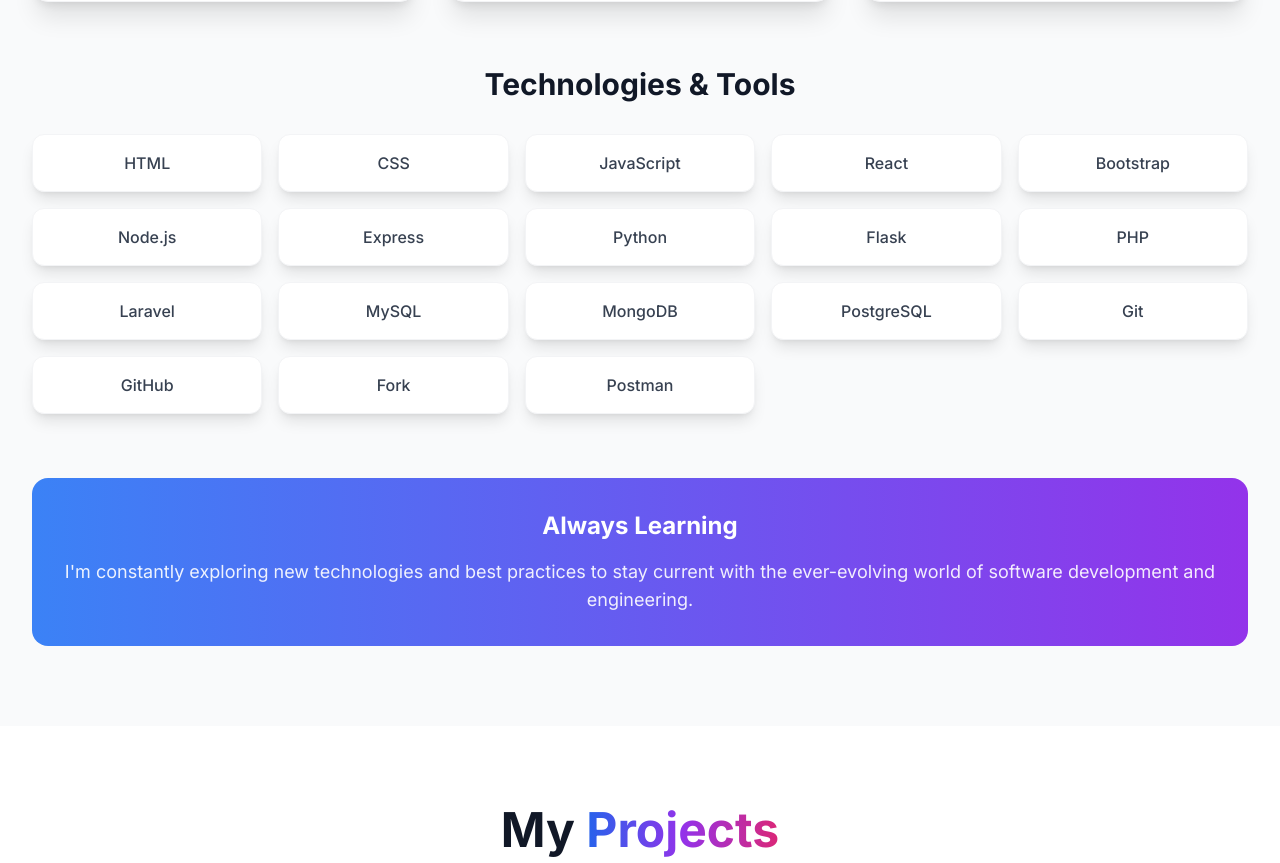
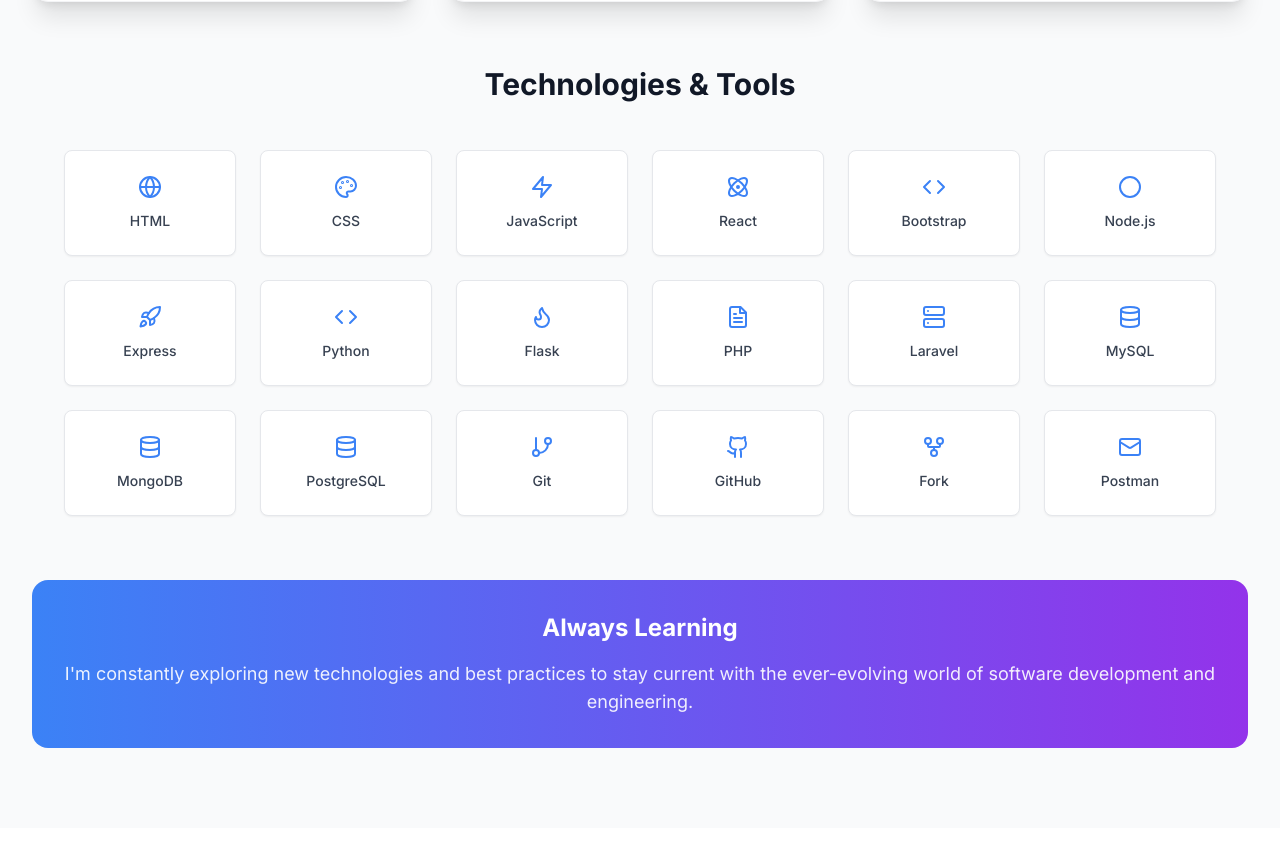
Before and after one commit to GungunRaniSahu/Portfolio-V2, a React (Vite) app: page / in a window 1280 px wide. Shown: the part 4060-4923 px from the top of the page. Built offline with nearby package versions, Linux system fonts and the light colour scheme.

Commit message:
-- updated tech stack

```diff
--- a/src/components/Skills.tsx
+++ b/src/components/Skills.tsx
@@ -1,6 +1,7 @@
 import React from 'react'
 import { motion } from 'framer-motion'
 import { useInView } from 'react-intersection-observer'
+import { Globe, Palette, Zap, Atom, Circle, Rocket, Flame, Database, GitBranch, Github, GitFork, Mail, Code, FileText, Server } from 'lucide-react'
 
 const Skills: React.FC = () => {
   const [ref, inView] = useInView({
@@ -114,22 +115,46 @@
           transition={{ delay: 0.6, duration: 0.8 }}
           className="text-center"
         >
-                      <h3 className="text-3xl font-bold mb-8">Technologies & Tools</h3>
-          <div className="grid grid-cols-2 md:grid-cols-3 lg:grid-cols-5 gap-4">
+          <h3 className="text-3xl font-bold mb-12">Technologies & Tools</h3>
+
+                    {/* Fixed Grid Tech Stack */}
+          <div className="max-w-6xl mx-auto">
+            <div className="grid grid-cols-2 md:grid-cols-4 lg:grid-cols-6 gap-6">
               {technologies.map((tech, index) => (
                 <motion.div
                   key={tech}
-                initial={{ opacity: 0, scale: 0.8 }}
-                animate={inView ? { opacity: 1, scale: 1 } : {}}
-                transition={{ delay: 0.8 + index * 0.05, duration: 0.5 }}
-                whileHover={{ scale: 1.05, y: -5 }}
-                className="bg-white dark:bg-dark-100 rounded-xl p-4 shadow-lg hover:shadow-2xl transition-all duration-300 border border-gray-100 dark:border-gray-700 hover:border-primary-300 hover-lift"
+                  initial={{ opacity: 0, y: 20 }}
+                  animate={inView ? { opacity: 1, y: 0 } : {}}
+                  transition={{ delay: 0.8 + index * 0.1, duration: 0.6 }}
+                  whileHover={{ scale: 1.05 }}
+                  className="bg-white dark:bg-dark-100 border border-gray-200 dark:border-gray-600 rounded-lg px-4 py-6 shadow-sm hover:shadow-md transition-all duration-300 hover:border-primary-300 text-center"
                 >
-                <span className="text-gray-700 dark:text-gray-300 font-medium">
+                  <div className="text-primary-500 mb-3 flex justify-center">
+                    {tech === 'HTML' && <Globe size={24} />}
+                    {tech === 'CSS' && <Palette size={24} />}
+                    {tech === 'JavaScript' && <Zap size={24} />}
+                    {tech === 'React' && <Atom size={24} />}
+                    {tech === 'Node.js' && <Circle size={24} />}
+                    {tech === 'Express' && <Rocket size={24} />}
+                    {tech === 'Python' && <Code size={24} />}
+                    {tech === 'Flask' && <Flame size={24} />}
+                    {tech === 'PHP' && <FileText size={24} />}
+                    {tech === 'Laravel' && <Server size={24} />}
+                    {tech === 'MySQL' && <Database size={24} />}
+                    {tech === 'MongoDB' && <Database size={24} />}
+                    {tech === 'PostgreSQL' && <Database size={24} />}
+                    {tech === 'Git' && <GitBranch size={24} />}
+                    {tech === 'GitHub' && <Github size={24} />}
+                    {tech === 'Fork' && <GitFork size={24} />}
+                    {tech === 'Postman' && <Mail size={24} />}
+                    {!['HTML', 'CSS', 'JavaScript', 'React', 'Node.js', 'Express', 'Python', 'Flask', 'PHP', 'Laravel', 'MySQL', 'MongoDB', 'PostgreSQL', 'Git', 'GitHub', 'Fork', 'Postman'].includes(tech) && <Code size={24} />}
+                  </div>
+                  <div className="text-sm font-medium text-gray-700 dark:text-gray-300">
                     {tech}
-                </span>
+                  </div>
                 </motion.div>
               ))}
+            </div>
           </div>
         </motion.div>
 
```
Lines whose indentation alone changed are shown as unchanged.
